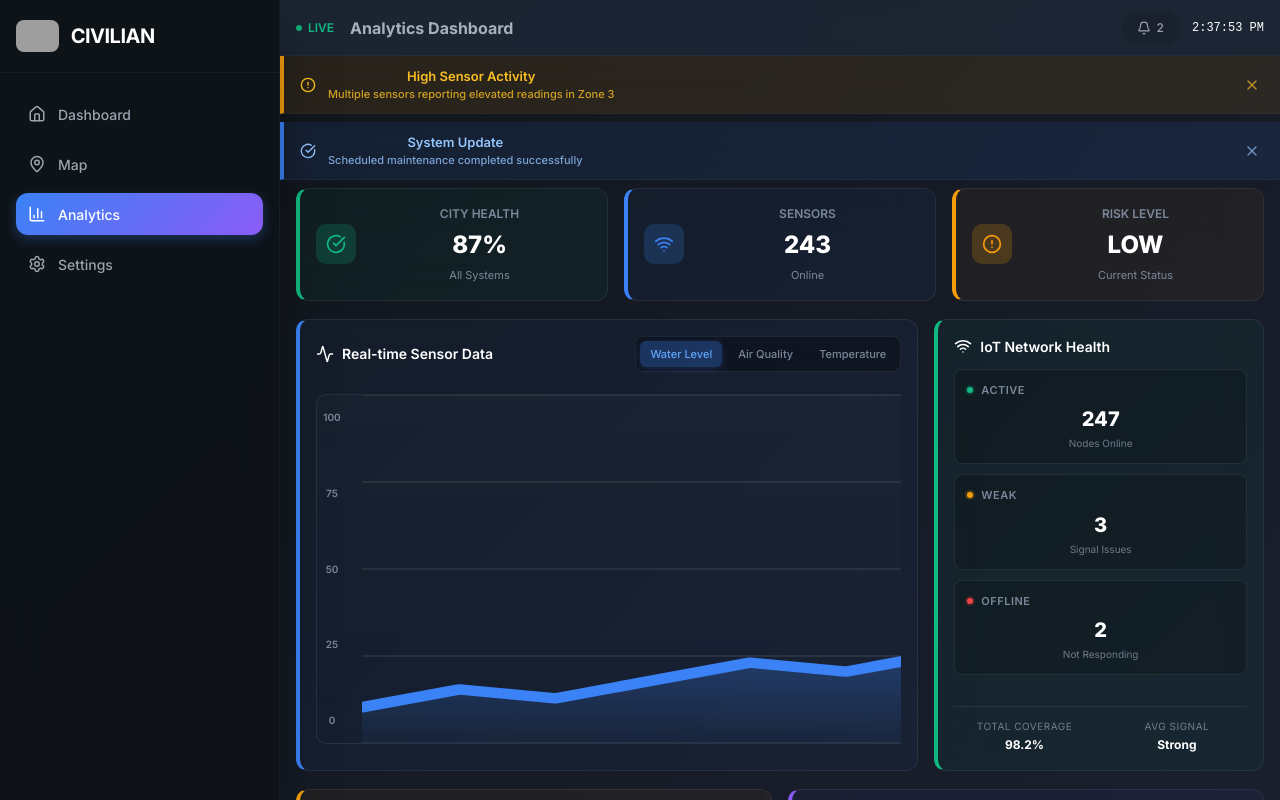
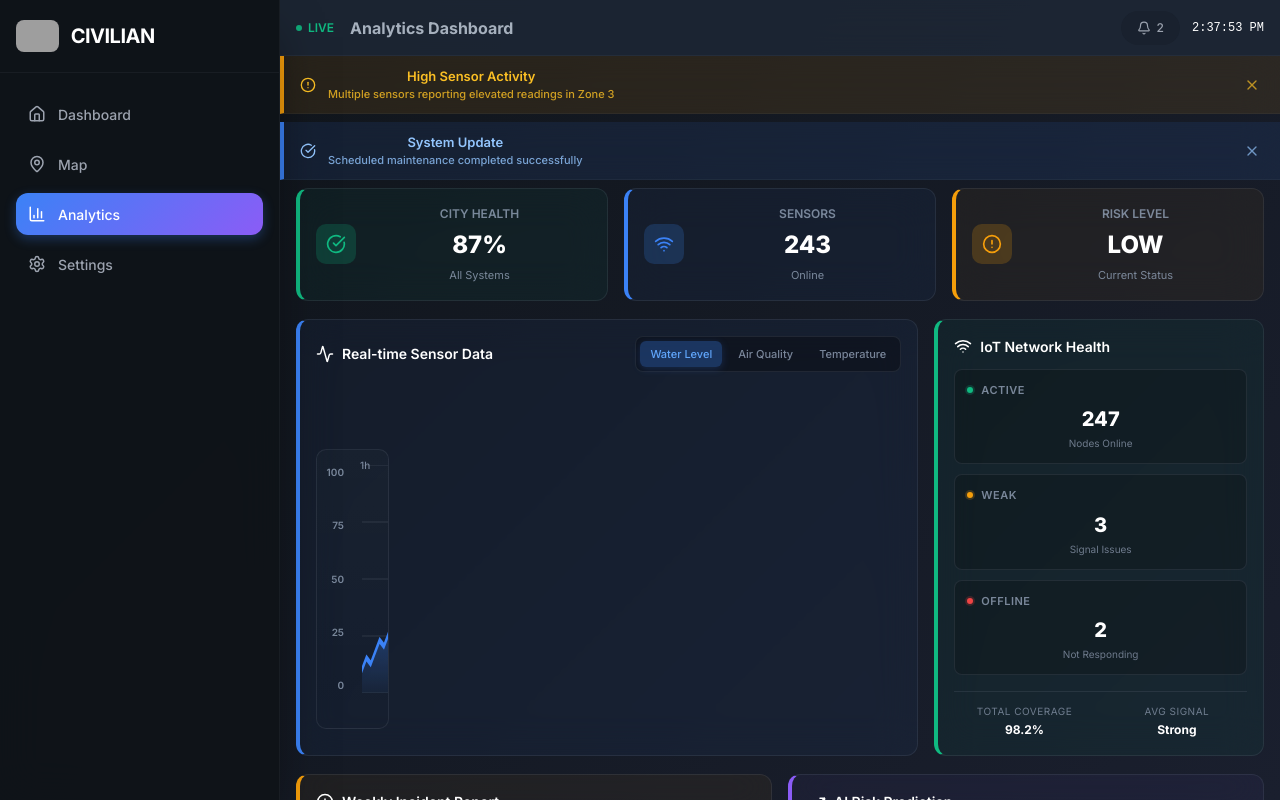
Before and after one commit to FerosC101/Civilian, a React (Vite) app: page /dashboard in a window 1280 px wide. Built offline with nearby package versions, Linux system fonts and the light colour scheme; grey boxes are pictures that could not be loaded.

Commit message:
nvm ayaw pa rin

```diff
--- a/src/Dashboard.css
+++ b/src/Dashboard.css
@@ -536,7 +536,8 @@ body, html, #root {
 .charts-section {
   display: flex;
   gap: 16px;
-  min-height: 300px;
+  min-height: 320px;
+  align-items: stretch;
 }
 
 .card {
@@ -558,6 +559,11 @@ body, html, #root {
   background: rgba(75, 85, 99, 0.6);
 }
 
+.card:hover {
+  transform: translateY(-2px);
+  background: rgba(75, 85, 99, 0.6);
+}
+
 .chart-card {
   flex: 2;
   min-width: 0;
@@ -574,6 +580,7 @@ body, html, #root {
   border-left: 4px solid #10b981;
   background: rgba(16, 185, 129, 0.05);
 }
+
 
 .card-header {
   display: flex;
@@ -630,51 +637,55 @@ body, html, #root {
   color: #d1d5db;
 }
 
-/* Chart Container - Enhanced for better stretching */
+/* Chart Container - Fixed layout and responsiveness */
 .chart-container {
   flex: 1;
   display: flex;
   flex-direction: column;
-  min-height: 250px;
-  overflow: hidden;
-}
-
-/* Sensor Chart - Enhanced layout and stretching */
+  min-height: 0;
+  position: relative;
+}
+
+/* Sensor Chart - Fixed sizing and responsiveness */
 .sensor-chart {
   position: relative;
-  height: 350px;
+  height: 280px;
   border-radius: 10px;
-  overflow: visible;
   background: linear-gradient(180deg, rgba(255, 255, 255, 0.02), transparent);
-  flex: 1;
-  display: flex;
+  display: flex;
+  flex-direction: column;
   border: 1px solid rgba(107, 114, 128, 0.2);
-  min-width: 750px;
+  overflow: hidden;
+  flex: 1;
 }
 
 .chart-y-axis {
+  position: absolute;
+  left: 0;
+  top: 15px;
+  bottom: 35px;
+  width: 35px;
   display: flex;
   flex-direction: column;
   justify-content: space-between;
-  padding: 15px 0;
-  margin-right: 15px;
+  padding: 0 8px;
   font-size: 10px;
   color: rgba(148, 163, 184, 0.8);
   font-weight: 600;
-  white-space: nowrap;
-  width: 30px;
+  text-align: right;
   font-family: 'Inter', system-ui, -apple-system, sans-serif;
-  flex-shrink: 0;
+  z-index: 2;
+  pointer-events: none;
 }
 
 .chart-svg-container {
-  flex: 1;
-  height: 100%;
-  position: relative;
-  min-width: 400px;
-  overflow: visible;
-}
-
+  position: absolute;
+  left: 45px;
+  right: 0;
+  top: 15px;
+  bottom: 35px;
+  overflow: hidden;
+}
 .sensor-chart svg {
   width: 100%;
   height: 100%;
@@ -715,11 +726,14 @@ body, html, #root {
 .chart-x-axis {
   display: flex;
   justify-content: space-between;
-  padding: 15px 0 0;
+  padding: 8px 0 8px 43px; /* Match y-axis width + margin */
   font-size: 10px;
   color: rgba(148, 163, 184, 0.8);
-  margin-left: 30px;
   font-family: 'Inter', system-ui, -apple-system, sans-serif;
+  flex-shrink: 0;
+  font-weight: 500;
+  min-width: 300px; /* Match SVG minimum width */
+  width: 100%;
 }
 
 .chart-tooltip {
@@ -765,6 +779,8 @@ body, html, #root {
   gap: 16px;
   flex: 1;
   overflow: hidden;
+  width: 100%;
+  min-height: 200px; /* Ensure minimum height */
 }
 
 .network-grid {
@@ -772,6 +788,7 @@ body, html, #root {
   flex-direction: column;
   gap: 10px;
   flex: 1;
+  width: 100%;
 }
 
 .network-status-card {
@@ -780,6 +797,7 @@ body, html, #root {
   padding: 12px;
   transition: all 0.2s ease;
   border: 1px solid rgba(107, 114, 128, 0.2);
+  width: 100%;
 }
 
 .network-status-card:hover {
@@ -842,6 +860,7 @@ body, html, #root {
   display: flex;
   justify-content: space-between;
   gap: 12px;
+  width: 100%;
 }
 
 .summary-stat {
@@ -1274,19 +1293,6 @@ body, html, #root {
   .perf-grid {
     flex-direction: column;
   }
-
-  .sensor-chart {
-    min-width: auto;
-    overflow-x: auto;
-  }
-
-  .chart-svg-container {
-    min-width: 300px;
-  }
-
-  .chart-x-axis {
-    min-width: 300px;
-  }
 }
 
 @media (max-width: 768px) {
@@ -1367,21 +1373,32 @@ body, html, #root {
     padding: 14px;
   }
 
+  /* Mobile chart fixes */
   .sensor-chart {
-    height: 200px;
-    min-width: auto;
+    height: 240px;
+    overflow-x: auto;
   }
 
   .chart-container {
-    min-height: 200px;
+    min-height: 240px;
+    overflow-x: auto;
   }
 
   .chart-svg-container {
-    min-width: 250px;
+    overflow-x: auto;
+    padding-right: 10px; /* Space for scrollbar */
+  }
+
+  .chart-y-axis {
+    padding: 12px 6px;
+    margin-right: 6px;
+    width: 30px;
   }
 
   .chart-x-axis {
-    min-width: 250px;
+    min-width: 350px; /* Match SVG minimum width */
+    padding: 8px 0 8px 36px;
+    overflow-x: auto;
   }
 
   .metric-selector {
@@ -1395,6 +1412,10 @@ body, html, #root {
     font-size: 10px;
   }
 
+  .network-visual {
+    min-height: 160px;
+  }
+
   .perf-grid {
     flex-direction: column;
     gap: 12px;
@@ -1420,6 +1441,11 @@ body, html, #root {
 
   .timeline-horizontal {
     padding: 20px 0;
+    overflow-x: auto;
+  }
+
+  .timeline-points {
+    min-width: 350px;
   }
 
   .timeline-point {
@@ -1450,17 +1476,20 @@ body, html, #root {
 /* Mobile fixes for very small screens */
 @media (max-width: 640px) {
   .sensor-chart {
-    height: 180px;
+    height: 200px;
     overflow-x: auto;
   }
 
-  .chart-svg-container {
+  .chart-container {
+    min-height: 200px;
     overflow-x: auto;
-    min-width: 350px;
-  }
-
-  .chart-x-axis {
-    min-width: 350px;
+  }
+
+  .charts-section,
+  .analytics-section,
+  .performance-section {
+    padding-left: 8px;
+    padding-right: 8px;
   }
 
   .network-visual {
@@ -1471,18 +1500,32 @@ body, html, #root {
     min-height: 180px;
   }
 
+  .sensor-chart svg {
+    width: max(100%, 380px);
+    min-width: 380px;
+  }
+
+  .chart-x-axis {
+    min-width: 380px;
+    padding: 6px 0 6px 29px;
+    font-size: 9px;
+    overflow-x: auto;
+  }
+
+  .chart-y-axis {
+    padding: 10px 4px;
+    margin-right: 4px;
+    width: 25px;
+    font-size: 9px;
+  }
+
+  .timeline-horizontal {
+    overflow-x: auto;
+    padding-bottom: 10px;
+  }
+
   .timeline-points {
     min-width: 400px;
-    gap: 8px;
-  }
-
-  .timeline-point-container {
-    flex: 0 0 auto;
-    margin-right: 16px;
-  }
-
-  .timeline-point-container:last-child {
-    margin-right: 0;
   }
 
   .incident-stats-centered {
@@ -1494,11 +1537,11 @@ body, html, #root {
   .bar-chart-container {
     overflow-x: auto;
     padding-bottom: 10px;
-    min-width: 300px;
+    min-width: 280px;
   }
 
   .bar-item {
-    min-width: 40px;
+    min-width: 35px;
   }
 }
 
@@ -1538,20 +1581,32 @@ body, html, #root {
 
   .metric-card,
   .card {
-    padding: 10px;
+    padding: 12px;
   }
 
   .sensor-chart {
-    height: 160px;
+    height: 180px;
   }
 
   .chart-container {
-    min-height: 160px;
+    min-height: 180px;
+  }
+
+  .chart-y-axis {
+    padding: 10px 4px;
+    margin-right: 4px;
+    width: 25px;
+    font-size: 9px;
+  }
+
+  .chart-x-axis {
+    padding: 6px 0 6px 29px;
+    font-size: 9px;
   }
 
   .incidents-card,
   .prediction-card {
-    min-height: 160px;
+    min-height: 180px;
   }
 
   .timeline-horizontal {
@@ -1661,3 +1716,66 @@ body, html, #root {
     background: rgba(31, 41, 55, 0.95);
   }
 }
+
+@media (max-width: 1400px) {
+  .charts-section {
+    grid-template-columns: 1fr;
+    gap: 16px;
+  }
+}
+
+.chart-svg-container::-webkit-scrollbar,
+.sensor-chart::-webkit-scrollbar,
+.chart-container::-webkit-scrollbar,
+.chart-x-axis::-webkit-scrollbar {
+  height: 4px;
+}
+
+.chart-svg-container::-webkit-scrollbar-track,
+.sensor-chart::-webkit-scrollbar-track,
+.chart-container::-webkit-scrollbar-track,
+.chart-x-axis::-webkit-scrollbar-track {
+  background: rgba(0, 0, 0, 0.1);
+  border-radius: 2px;
+}
+
+.chart-svg-container::-webkit-scrollbar-thumb,
+.sensor-chart::-webkit-scrollbar-thumb,
+.chart-container::-webkit-scrollbar-thumb,
+.chart-x-axis::-webkit-scrollbar-thumb {
+  background: rgba(59, 130, 246, 0.5);
+  border-radius: 2px;
+}
+
+.chart-svg-container::-webkit-scrollbar-thumb:hover,
+.sensor-chart::-webkit-scrollbar-thumb:hover,
+.chart-container::-webkit-scrollbar-thumb:hover,
+.chart-x-axis::-webkit-scrollbar-thumb:hover {
+  background: rgba(59, 130, 246, 0.7);
+}
+
+/* Performance optimizations */
+.dashboard-page,
+.dashboard-content,
+.dashboard-sidebar,
+.dashboard-main,
+.sensor-chart,
+.chart-svg-container,
+.incidents-chart,
+.timeline-horizontal {
+  will-change: transform;
+  contain: layout style paint;
+}
+
+/* Fix for touch devices */
+@media (hover: none) and (pointer: coarse) {
+  .chart-svg-container {
+    -webkit-overflow-scrolling: touch;
+    overflow-scrolling: touch;
+  }
+
+  .sensor-chart {
+    -webkit-overflow-scrolling: touch;
+    overflow-scrolling: touch;
+  }
+}
```
